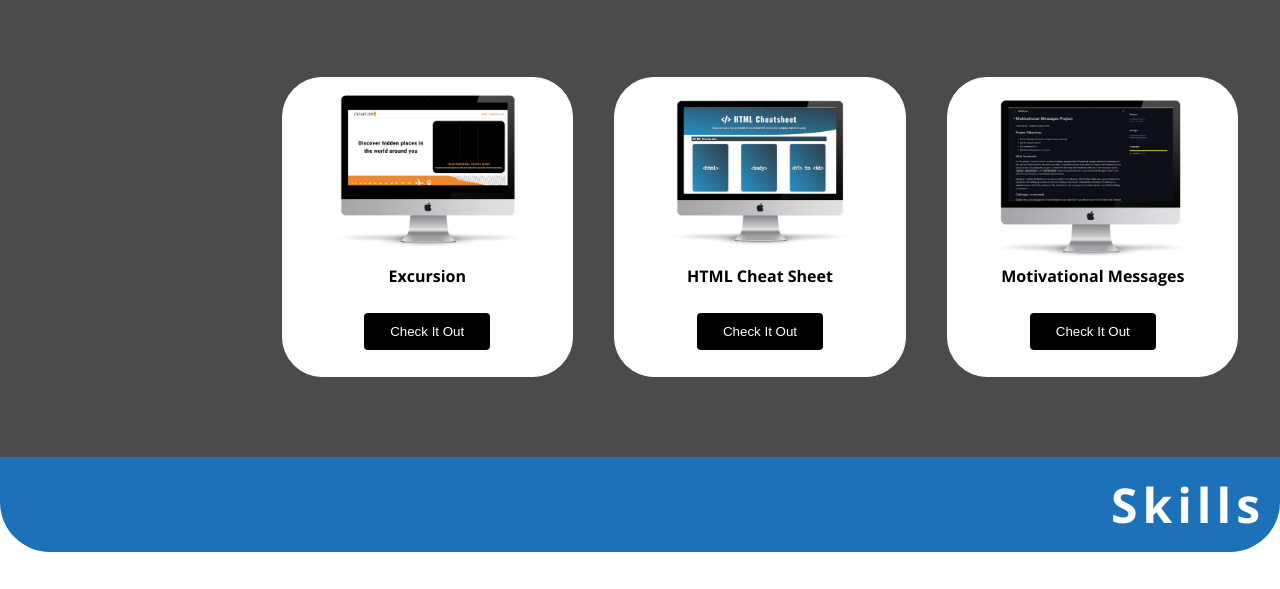
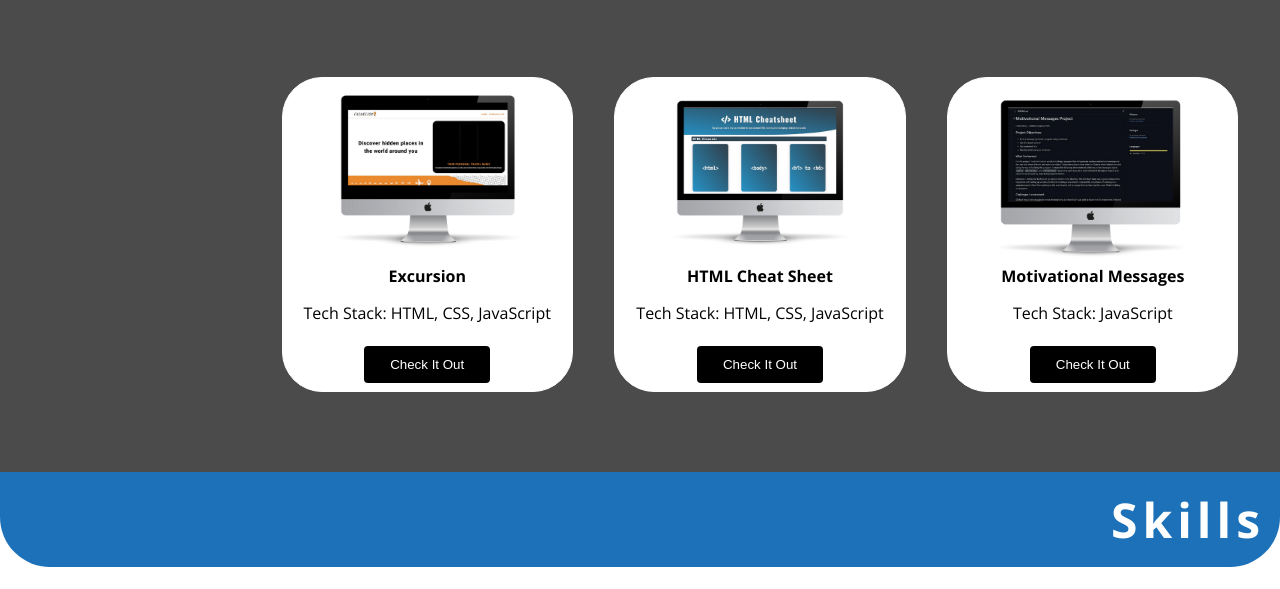
Before and after one commit to jalexandertech/personal-portfolio, a plain HTML site: page index.html in a window 1280 px wide. Shown: the part 2027-2616 px from the top of the page. Drawn offline with nearby package versions, Linux system fonts and the light colour scheme; a web font is replaced by a local one.

Commit message:
Add tech stacks to projects

```diff
--- a/index.html
+++ b/index.html
@@ -79,18 +79,21 @@
                     <img class="project-img" src="./resources/imgs/excursion.png" alt="excursion project"
                         class="excursion">
                     <p class="project-name">Excursion</p>
+                    <p class="tech-stack">Tech Stack: HTML, CSS, JavaScript</p>
                     <button class="btn btn-card">Check It Out</button>
                 </div>
                 <div class="project-container card">
                     <img class="project-img" src="./resources/imgs/html-cheatsheet.png" alt="HTML Cheat sheet project"
                         class="cheatsheet">
                     <p class="project-name">HTML Cheat Sheet</p>
+                    <p class="tech-stack">Tech Stack: HTML, CSS, JavaScript</p>
                     <button class="btn btn-card">Check It Out</button>
                 </div>
                 <div class="project-container card">
                     <img class="project-img" src="./resources/imgs/motive-messages.png"
                         alt="motivational messages project" class="motive-project">
                     <p class="project-name">Motivational Messages</p>
+                    <p class="tech-stack">Tech Stack: JavaScript</p>
                     <button class="btn btn-card">Check It Out</button>
                 </div>
             </div>
--- a/resources/css/style.css
+++ b/resources/css/style.css
@@ -262,7 +262,7 @@ nav .logo{
 .card{
     border: 1px solid white;
     border-radius: 40px;
-    height: 300px;
+    height: 315px;
     width: 28%;
     display: flex;
     align-items: center;
@@ -288,6 +288,10 @@ nav .logo{
 
 .projects-container .project-name{
     font-weight: 700;
+}
+
+.projects-container .tech-stack{
+    padding: 15px;
 }
 /* Top Skills Section */
 .skills-section{
```
